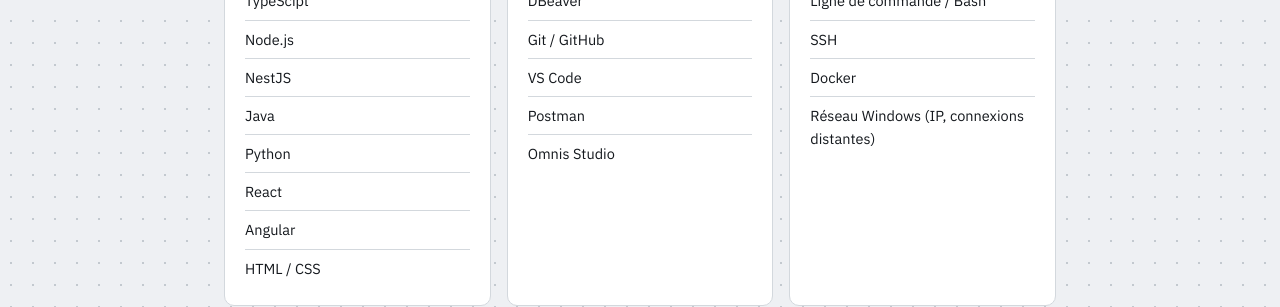
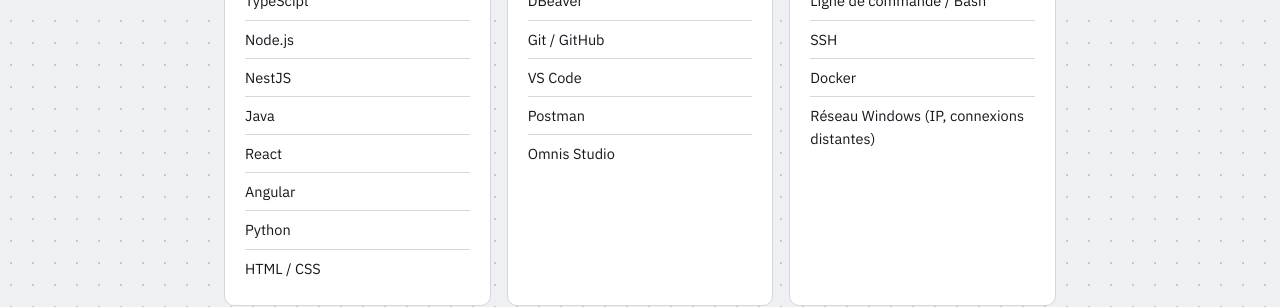
Before and after one commit to Miorena/my-portfolio, a React (Vite) app: page / in a window 1280 px wide. Shown: the part 1200-1507 px from the top of the page. Built offline with nearby package versions, Linux system fonts and the light colour scheme.

Commit message:
Reorder the langages & frameworks list

```diff
--- a/src/data.js
+++ b/src/data.js
@@ -30,9 +30,9 @@
       "Node.js",
       "NestJS",
       "Java",
-      "Python",
       "React",
       "Angular",
+			"Python",
       "HTML / CSS",
     ],
   },
```
